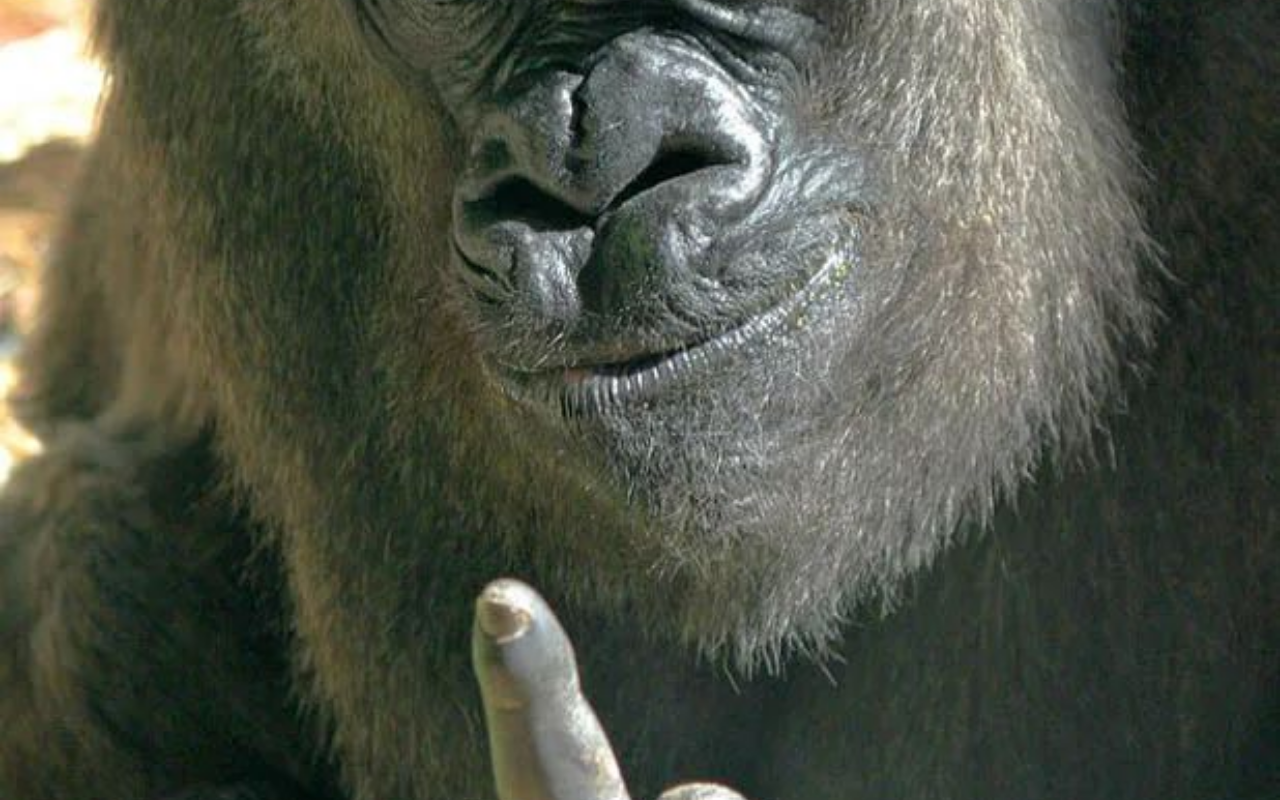
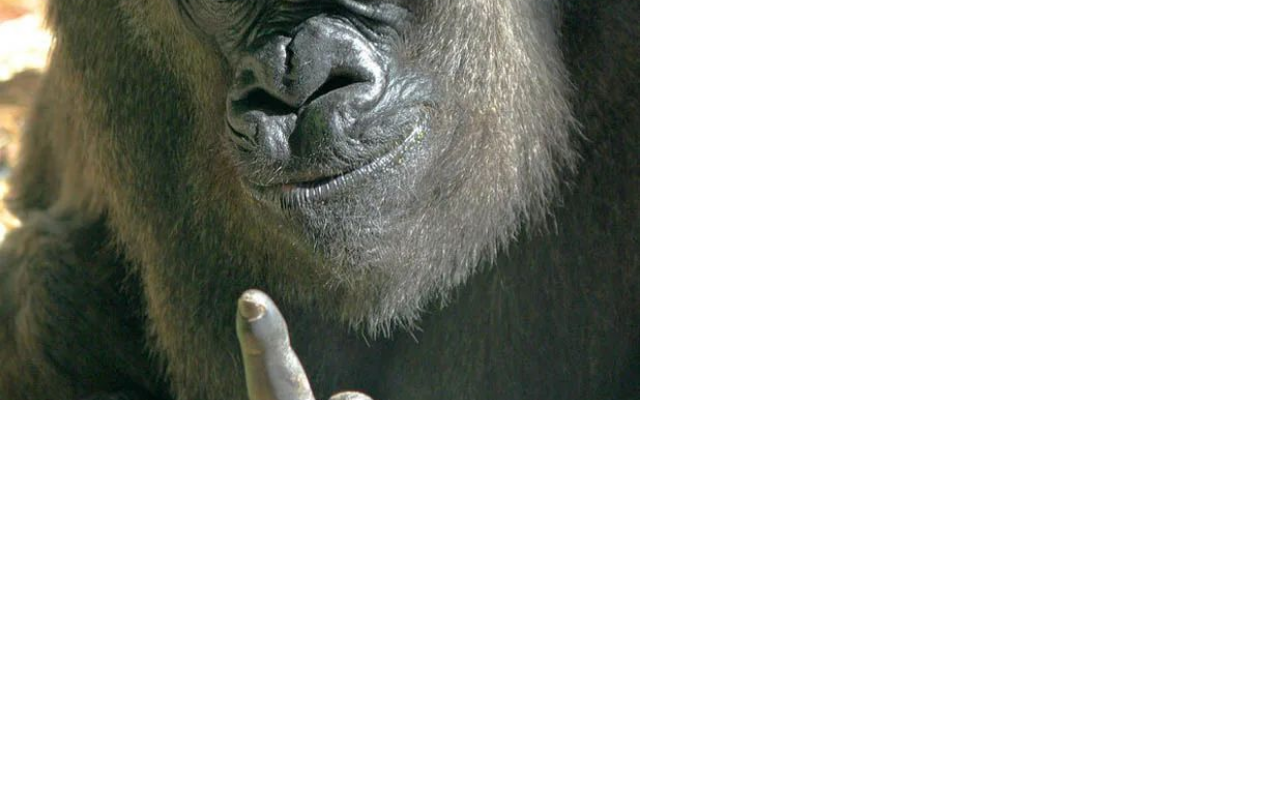
Before and after one commit to sacredleader/image, a plain HTML site: page index.html in a window 1280 px wide. Drawn offline with Linux system fonts and the light colour scheme.

Commit message:
Update index.html

```diff
--- a/index.html
+++ b/index.html
@@ -6,12 +6,12 @@
     <meta name="viewport" content="width=device-width, initial-scale=1.0">
     <style>
         html, body {
-            height: 100%;
+            height: 50%;
             margin: 0;
         }
         img {
-            width: 100vw;
-            height: 100vh;
+            width: 50vw;
+            height: 50vh;
             object-fit: cover;   /* fills screen while keeping aspect ratio */
             object-position: center;
             display: block;
```
